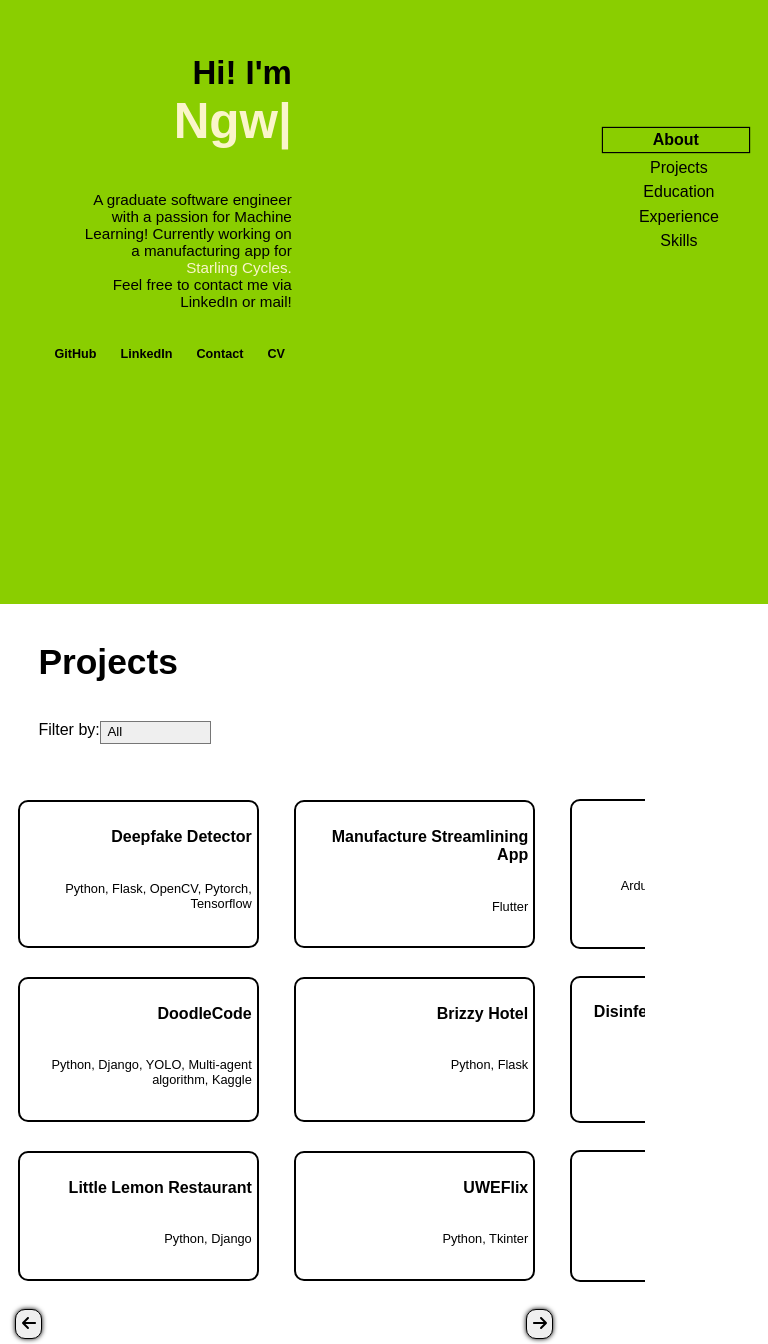
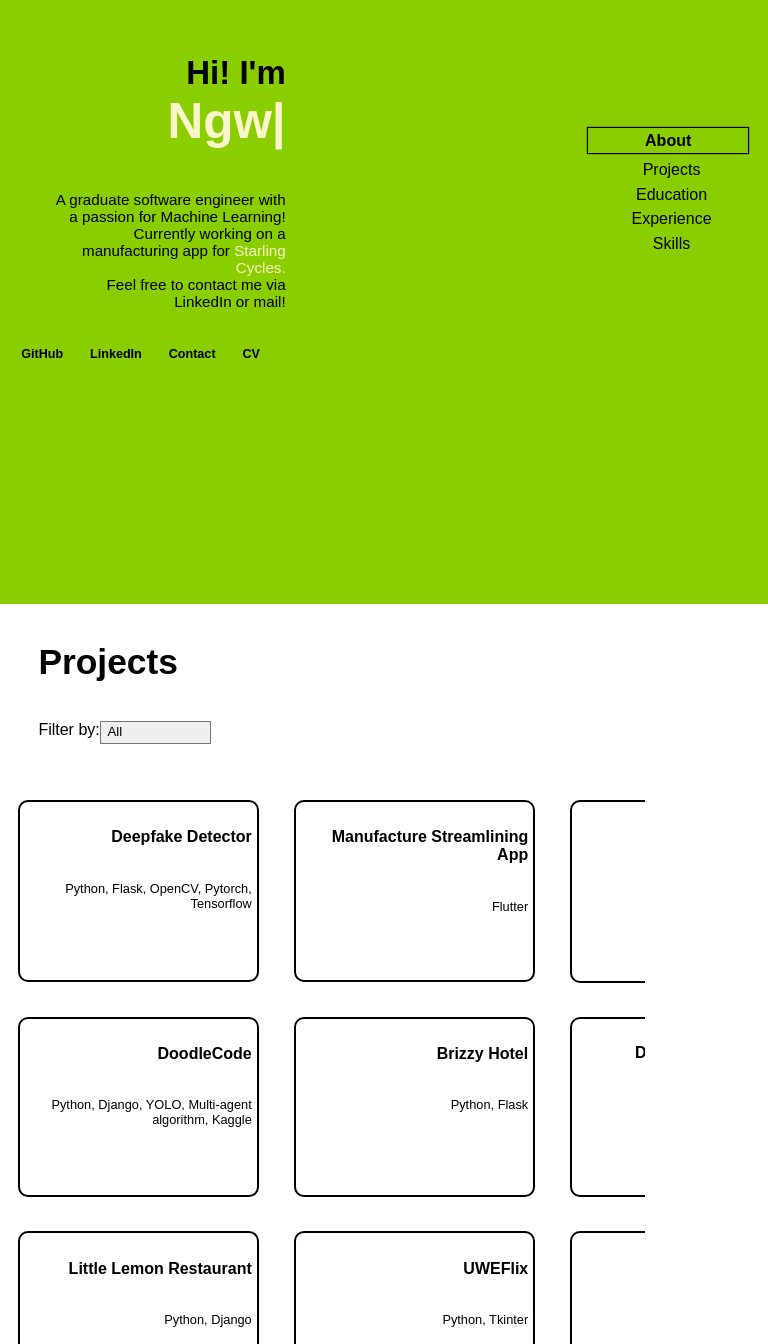
Before and after one commit to njiah/portfolio, a React (Create React App) app: page / in a window 768 px wide. Shown: the part 196-1540 px from the top of the page. Built offline with nearby package versions, Linux system fonts and the light colour scheme.

Commit message:
phone view fix

```diff
--- a/src/App.css
+++ b/src/App.css
@@ -334,7 +334,7 @@
   font-size: 12px;
 }
 .footer a{
-  color: #9bd555;
+  color: #8ACE00;
   font-weight: bold;
   text-decoration: none;
 }
@@ -353,10 +353,10 @@
     margin-left: 0%;
   }
   .Navbar{
-    width: 20%;
+    width: 22%;
   }
   .Row{
-    width: 70%;
+    width: 78%;
   }
   .navLinkFocus{
     margin: 2%;
@@ -366,11 +366,12 @@
     width: 100%;
   }
   .card{
-    min-width: 20vh;
+    min-width: 18vh;
   }
   .Scroll{
     width: 70%;
     grid-template-columns: repeat(auto-fill, minmax(50%, 1fr));
+    min-height: 75vh;
   }
   .scrollButtons{
     width: 70%;
@@ -421,7 +422,7 @@
     box-shadow: none;
   }
   .card{
-    min-width: 20vh;
+    min-width: 25vh;
   }
   .Scroll{
     width: 80%;
```
